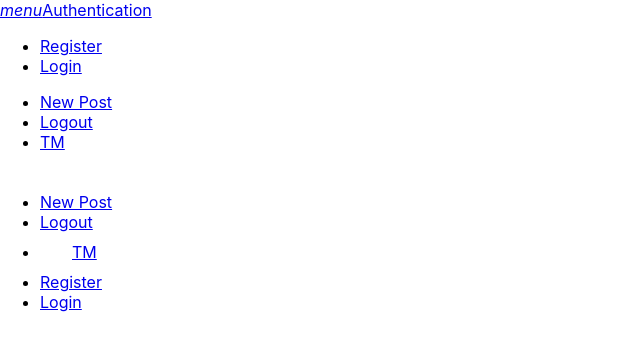
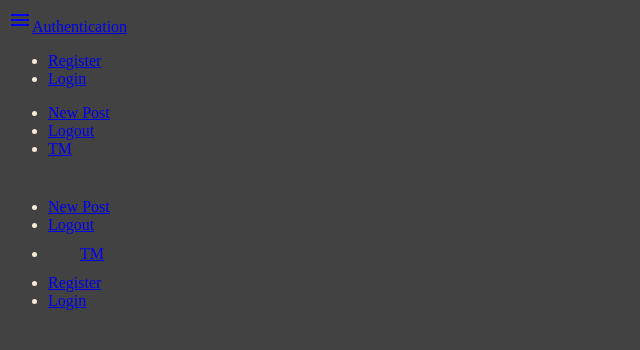
Before and after one commit to TituxMetal/react-redux-firebase-authentication-boilerplate, a React (Create React App) app: page / in a window 1280 px wide. Shown: the top 350 px of the page, without its empty margins (0-640 px from the left). Built offline with nearby package versions, Linux system fonts and the light colour scheme.

Commit message:
Update index.css file; add material icons and change colors

```diff
--- a/src/index.css
+++ b/src/index.css
@@ -1,14 +1,6 @@
+@import url('https://fonts.googleapis.com/icon?family=Material+Icons');
+
 body {
-  margin: 0;
-  padding: 0;
-  font-family: -apple-system, BlinkMacSystemFont, "Segoe UI", "Roboto", "Oxygen",
-    "Ubuntu", "Cantarell", "Fira Sans", "Droid Sans", "Helvetica Neue",
-    sans-serif;
-  -webkit-font-smoothing: antialiased;
-  -moz-osx-font-smoothing: grayscale;
+  background-color: hsl(0, 0%, 26%);
+  color: hsl(34, 78%, 91%);
 }
-
-code {
-  font-family: source-code-pro, Menlo, Monaco, Consolas, "Courier New",
-    monospace;
-}
```
